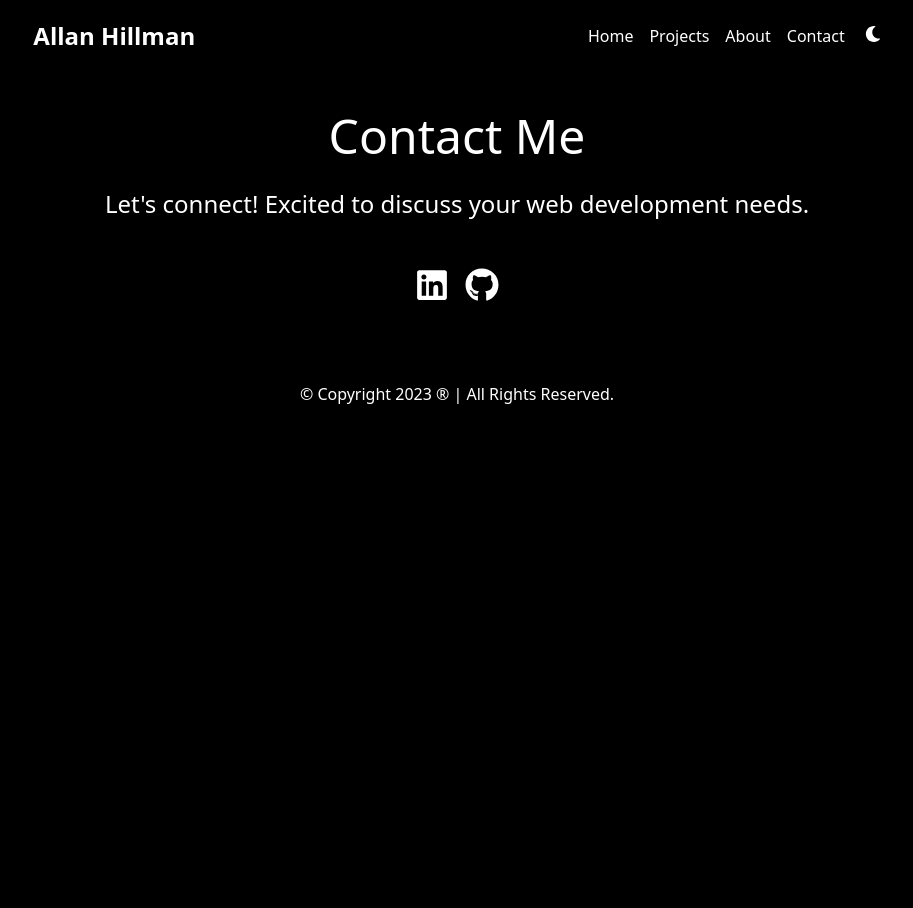
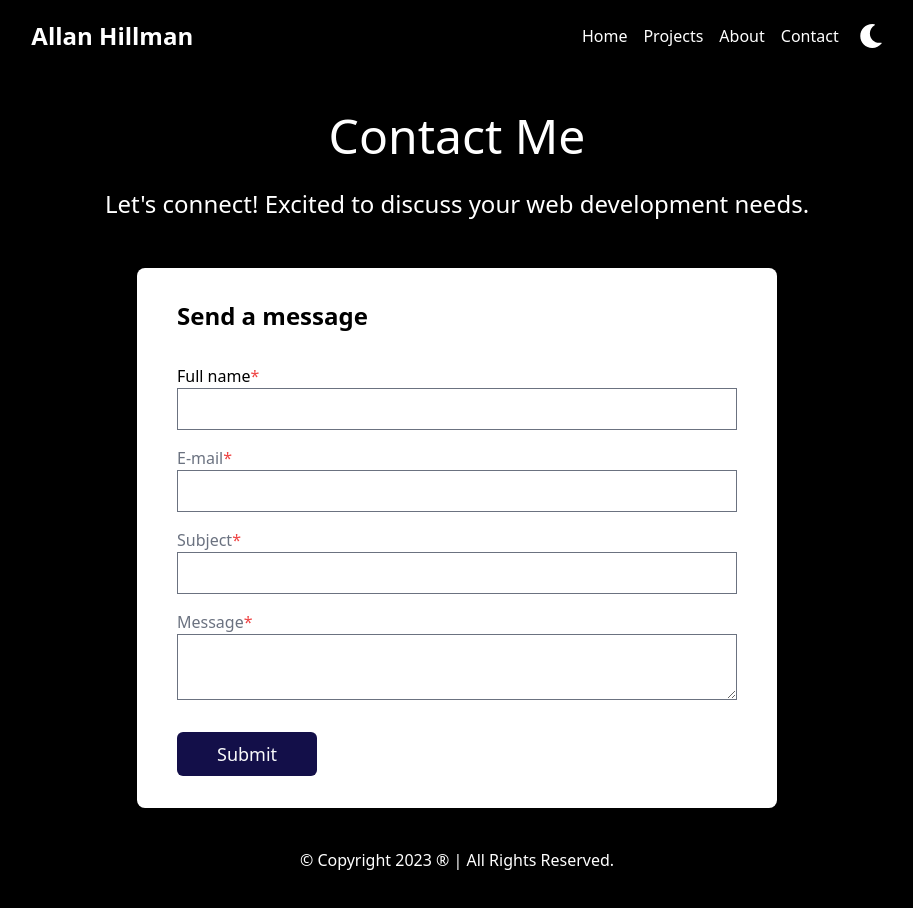
Before and after one commit to mrwebwork/portfolio-site, a Next.js app: page /contact in a window 1280 px wide. Shown: the top 908 px of the page, without its empty margins (183-1096 px from the left). Before the commit the page ends 800 px from the top, so only its background shows below. Built offline with nearby package versions, Linux system fonts and the light colour scheme.

Commit message:
Add contact form,and socials to navbar

```diff
--- /dev/null
+++ b/components/ContactForm.jsx
@@ -0,0 +1,209 @@
+import React, { useState } from "react";
+
+export default function ContactForm() {
+  //* States for contact form fields
+  const [fullname, setFullname] = useState("");
+  const [email, setEmail] = useState("");
+  const [subject, setSubject] = useState("");
+  const [message, setMessage] = useState("");
+
+  const [errorMsg, setErrorMsg] = useState({
+    fullname: "",
+    email: "",
+    subject: "",
+    message: "",
+  });
+
+  //* Form validation state
+  const [errors, setErrors] = useState({});
+
+  //* Setting button text on form submission
+  const [buttonText, setButtonText] = useState("Send");
+
+  //* Setting success or failure messages states
+  const [showSuccessMessage, setShowSuccessMessage] = useState(false);
+  const [showFailureMessage, setShowFailureMessage] = useState(false);
+
+  //* Validation check method
+  const handleValidation = () => {
+    let tempErrors = {};
+    let tempErrorMsg = {};
+    let isValid = true;
+
+    if (fullname.length <= 0) {
+      tempErrors["fullname"] = true;
+      tempErrorMsg["fullname"] = "Full Name is required.";
+      isValid = false;
+    }
+    if (email.length <= 0) {
+      tempErrors["email"] = true;
+      tempErrorMsg["email"] = "Email is required.";
+      isValid = false;
+    }
+    if (subject.length <= 0) {
+      tempErrors["subject"] = true;
+      tempErrorMsg["subject"] = "Subject is required.";
+      isValid = false;
+    }
+    if (message.length <= 0) {
+      tempErrors["message"] = true;
+      tempErrorMsg["message"] = "Message is required.";
+      isValid = false;
+    }
+
+    setErrors({ ...tempErrors });
+    setErrorMsg({ ...tempErrorMsg });
+    return isValid;
+  };
+
+  //* Handling form submit
+
+  const handleSubmit = async (e) => {
+    e.preventDefault();
+    let isValidForm = handleValidation();
+
+    if (isValidForm) {
+      setButtonText("Sending");
+
+      const res = await fetch("/api/sendgrid", {
+        body: JSON.stringify({
+          email: email,
+          fullname: fullname,
+          subject: subject,
+          message: message,
+        }),
+        headers: {
+          "Content-Type": "application/json",
+        },
+        method: "POST",
+      });
+
+      const { error } = await res.json();
+
+      if (error) {
+        console.log(error);
+        setShowSuccessMessage(false);
+        setShowFailureMessage(true);
+        setButtonText("Send");
+      } else {
+        setShowSuccessMessage(true);
+        setShowFailureMessage(false);
+        setButtonText("Send");
+        setFullname("");
+        setEmail("");
+        setSubject("");
+        setMessage("");
+      }
+    }
+  };
+  return (
+    <main>
+      <section className="container mx-auto">
+        <form
+          onSubmit={handleSubmit}
+          className="rounded-lg shadow-xl flex flex-col px-10 py-8 bg-white dark:bg-black mx-auto w-11/12 lg:w-6/12"
+        >
+          <h1 className="text-2xl font-bold text-black dark:text-white">
+            Send a message
+          </h1>
+
+          {/* Display success or failure message */}
+          {showSuccessMessage && (
+            <p className="text-green-500">Message sent successfully!</p>
+          )}
+          {showFailureMessage && (
+            <p className="text-red-500">
+              Oops! Something went wrong. Please try again.
+            </p>
+          )}
+
+          <label
+            htmlFor="fullname"
+            className="text-black font-light mt-8 dark:text-sky-50"
+          >
+            Full name<span className="text-red-500">*</span>
+          </label>
+          <input
+            type="text"
+            value={fullname}
+            onChange={(e) => {
+              setFullname(e.target.value);
+            }}
+            name="fullname"
+            className={`bg-transparent border-b py-2 pl-4 focus:outline-none focus:rounded-md focus:ring-1 ${
+              errors.fullname ? "ring-red-500" : "ring-green-500"
+            } font-light text-gray-500`}
+          />
+          {errors.fullname && (
+            <p className="text-red-500">{errorMsg.fullname}</p>
+          )}
+
+          <label
+            htmlFor="email"
+            className="text-gray-500 font-light mt-4 dark:text-gray-50"
+          >
+            E-mail<span className="text-red-500">*</span>
+          </label>
+          <input
+            type="email"
+            name="email"
+            value={email}
+            onChange={(e) => {
+              setEmail(e.target.value);
+            }}
+            className={`bg-transparent border-b py-2 pl-4 focus:outline-none focus:rounded-md focus:ring-1 ${
+              errors.email ? "ring-red-500" : "ring-green-500"
+            } font-light text-gray-500`}
+          />
+          {errors.email && <p className="text-red-500">{errorMsg.email}</p>}
+
+          <label
+            htmlFor="subject"
+            className="text-gray-500 font-light mt-4 dark:text-gray-50"
+          >
+            Subject<span className="text-red-500">*</span>
+          </label>
+          <input
+            type="text"
+            name="subject"
+            value={subject}
+            onChange={(e) => {
+              setSubject(e.target.value);
+            }}
+            className={`bg-transparent border-b py-2 pl-4 focus:outline-none focus:rounded-md focus:ring-1 ${
+              errors.subject ? "ring-red-500" : "ring-green-500"
+            } font-light text-gray-500`}
+          />
+          {errors.subject && <p className="text-red-500">{errorMsg.subject}</p>}
+
+          <label
+            htmlFor="message"
+            className="text-gray-500 font-light mt-4 dark:text-gray-50"
+          >
+            Message<span className="text-red-500">*</span>
+          </label>
+          <textarea
+            name="message"
+            value={message}
+            onChange={(e) => {
+              setMessage(e.target.value);
+            }}
+            className={`bg-transparent border-b py-2 pl-4 focus:outline-none focus:rounded-md focus:ring-1 ${
+              errors.message ? "ring-red-500" : "ring-green-500"
+            } font-light text-gray-500`}
+          ></textarea>
+          {errors.message && <p className="text-red-500">{errorMsg.message}</p>}
+
+          <div className="flex flex-row items-center justify-start">
+            <button
+              type="submit"
+              className="px-10 mt-8 py-2 bg-[#130F49] text-gray-50 font-light rounded-md text-lg flex flex-row items-center"
+            >
+              Submit
+            </button>
+          </div>
+        </form>
+      </section>
+    </main>
+  );
+}
--- a/components/Navbar.jsx
+++ b/components/Navbar.jsx
@@ -3,6 +3,7 @@ import Link from "next/link";
 import NavLink from "@/styles/styled-components/NavLink";
 import Svg from "@/styles/styled-components/Svg";
 import ToggleTheme from "./ToggleTheme";
+import SocialMedia from "./SocialMedia";
 
 export default function Navbar() {
   const home = "Home";
@@ -54,7 +55,7 @@ export default function Navbar() {
 
         {/* Sidebar */}
         <div
-          className={`bg-cyan-800 text-gray-100 w-64 space-y-6 py-7 px-2 absolute inset-y-0 left-0 transform ${
+          className={`bg-cyan-800 text-gray-100 w-64 rounded-br-full space-y-6 py-7 px-2 absolute inset-y-0 left-0 transform ${
             isOpen ? "translate-x-0" : "-translate-x-full"
           } md:relative md:translate-x-0 transition duration-200 ease-in-out min-h-screen md:hidden`}
         >
@@ -65,6 +66,7 @@ export default function Navbar() {
             <span className="text-2xl font-extrabold">Portfolio</span>
           </Link>
           <nav>
+            <SocialMedia />
             <Link
               className="block py-2.5 px-4 rounded transition duration-200 hover:bg-gray-700"
               href="/"
@@ -89,6 +91,7 @@ export default function Navbar() {
             >
               {contact}
             </Link>
+
             <div className="ps-4 pt-3">
               <ToggleTheme />
             </div>
@@ -104,7 +107,7 @@ export default function Navbar() {
         >
           Allan Hillman
         </Link>
-        <nav>
+        <nav className="flex">
           <NavLink
             href="/"
             className="mr-4 hover:text-gray-300 text-[rgb(var(--foreground-rgb))]"
--- a/components/SocialMedia.jsx
+++ b/components/SocialMedia.jsx
@@ -3,13 +3,13 @@ import { FaLinkedin, FaGithub } from "react-icons/fa";
 
 export default function SocialMedia() {
   return (
-    <div className="container mx-auto flex justify-center pb-10">
+    <div className="container mx-auto ps-4 pb-2 flex md:justify-center">
       <a
         href="https://www.linkedin.com/in/allanhillman"
         target="_blank"
         rel="noopener noreferrer"
       >
-        <FaLinkedin size={34} />
+        <FaLinkedin size={26} />
       </a>
       <a
         className="ps-4"
@@ -17,7 +17,7 @@ export default function SocialMedia() {
         target="_blank"
         rel="noopener noreferrer"
       >
-        <FaGithub size={34} />
+        <FaGithub size={26} />
       </a>
     </div>
   );
--- a/components/ToggleTheme.jsx
+++ b/components/ToggleTheme.jsx
@@ -24,7 +24,7 @@ export default function ToggleTheme() {
     setIsDark(!isDark);
   };
 
-  const icon = isDark ? <FaSun /> : <FaMoon />;
+  const icon = isDark ? <FaSun size={24} /> : <FaMoon size={24} />;
 
   return (
     <button className="md:ps-5" onClick={toggleTheme}>
--- a/package.json
+++ b/package.json
@@ -12,6 +12,7 @@
     "@emotion/react": "^11.11.0",
     "@emotion/styled": "^11.11.0",
     "@headlessui/react": "^1.7.14",
+    "@sendgrid/mail": "^7.7.0",
     "@tailwindcss/forms": "^0.5.3",
     "@tailwindcss/typography": "^0.5.9",
     "autoprefixer": "10.4.14",
--- a/pages/about.jsx
+++ b/pages/about.jsx
@@ -3,7 +3,6 @@ import Navbar from "@/components/Navbar";
 import Header from "@/components/Header";
 import Paragraph from "@/components/Paragraph";
 import Footer from "@/components/Footer";
-import SocialMedia from "@/components/SocialMedia";
 
 export default function About() {
   return (
@@ -13,7 +12,6 @@ export default function About() {
         pageHeader="Meet Allan Hillman"
         pageDesc="Crafting seamless digital experiences with code."
       />
-      <SocialMedia />
       <Paragraph className="text-black-400 text-xl px-5">
         As a Front-End Developer, I bring ideas to life in the digital world.
         With a rich experience in platforms like Shopify and WordPress, and
--- a/pages/contact.jsx
+++ b/pages/contact.jsx
@@ -1,8 +1,8 @@
 import React from "react";
 import Navbar from "@/components/Navbar";
 import Header from "@/components/Header";
-import SocialMedia from "@/components/SocialMedia";
 import Footer from "@/components/Footer";
+import ContactForm from "@/components/ContactForm";
 
 export default function Contact() {
   return (
@@ -12,7 +12,7 @@ export default function Contact() {
         pageHeader="Contact Me"
         pageDesc="Let's connect! Excited to discuss your web development needs."
       />
-      <SocialMedia />
+      <ContactForm />
       <Footer />
     </>
   );
--- a/pages/index.jsx
+++ b/pages/index.jsx
@@ -2,7 +2,6 @@ import React from "react";
 import Navbar from "@/components/Navbar";
 import Header from "@/components/Header";
 import Footer from "@/components/Footer";
-import SocialMedia from "@/components/SocialMedia";
 
 export default function Home() {
   return (
@@ -15,7 +14,6 @@ export default function Home() {
             pageDesc="Transforming your vision into a dynamic online presence."
           />
         </main>
-        <SocialMedia />
         <Footer />
       </main>
     </>
--- a/pages/projects.jsx
+++ b/pages/projects.jsx
@@ -3,7 +3,6 @@ import Navbar from "@/components/Navbar";
 import Footer from "@/components/Footer";
 import Header from "@/components/Header";
 import ProjectCard from "@/components/ProjectCard";
-import SocialMedia from "@/components/SocialMedia";
 
 export default function Projects() {
   return (
@@ -14,7 +13,6 @@ export default function Projects() {
           pageHeader="Websites & Personal Projects"
           pageDesc="Showcasing my web development journey & creations."
         />
-        <SocialMedia />
         <Header pageHeader="Giddy Websites" />
         <section className="container mx-auto lg:flex lg:flex-wrap lg:justify-center">
           <ProjectCard
--- a/tailwind.config.js
+++ b/tailwind.config.js
@@ -6,6 +6,7 @@ module.exports = {
     "./components/**/*.{js,ts,jsx,tsx,mdx}",
     "./app/**/*.{js,ts,jsx,tsx,mdx}",
   ],
+  purge: ["./pages/**/*.{js,ts,jsx,tsx}", "./components/**/*.{js,ts,jsx,tsx}"],
   darkMode: "class",
   theme: {
     extend: {
```
Also changed, not shown: pages/api/sendgrid.js (added, +48 -0 lines), 1 other file (tests, documents, lock files or other folders).
